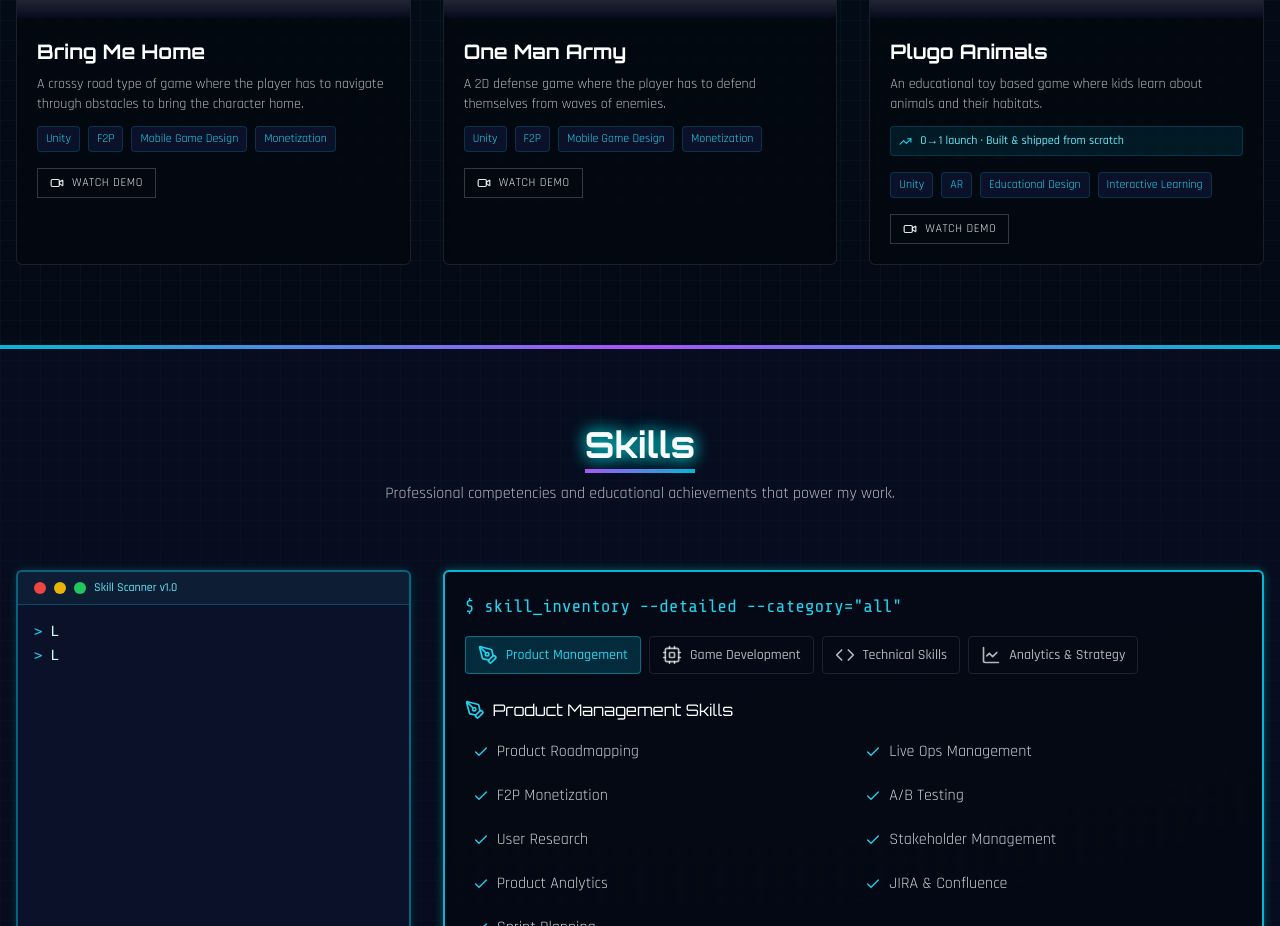
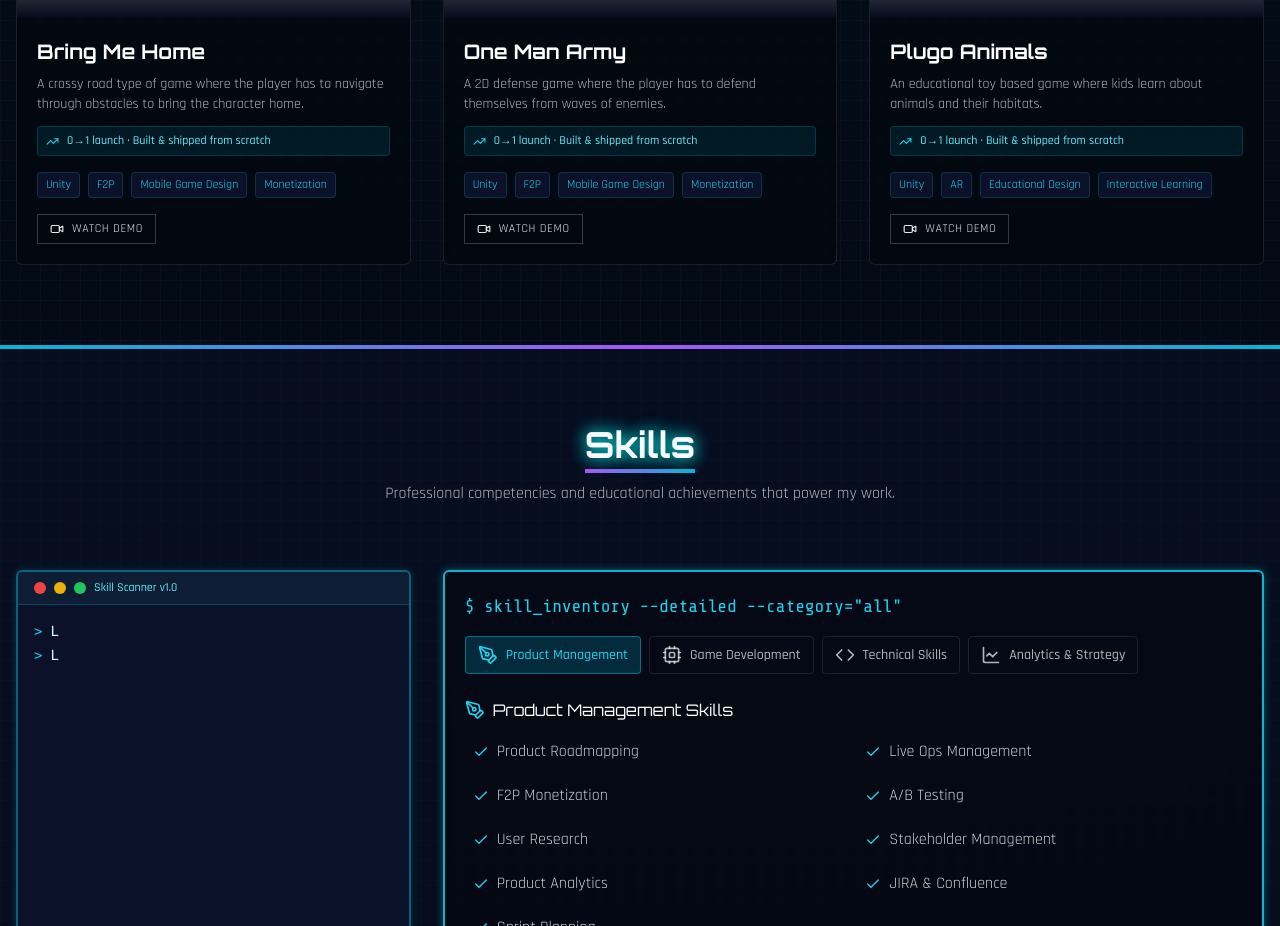
Before and after one commit to gamedev1991/portfolio, a React (Vite) app: page / in a window 1280 px wide. Shown: the part 5340-6266 px from the top of the page. Built offline with nearby package versions, Linux system fonts and the light colour scheme; grey boxes are pictures that could not be loaded.

Commit message:
Add 0→1 launch metric to Bring Me Home and One Man Army

```diff
--- a/src/components/Projects.tsx
+++ b/src/components/Projects.tsx
@@ -74,6 +74,7 @@ const projects: Project[] = [
     title: "Bring Me Home",
     company: "Nukebox Studios",
     description: "A crossy road type of game where the player has to navigate through obstacles to bring the character home.",
+    metric: "0→1 launch · Built & shipped from scratch",
     image: "/Images/BringMeHome-Thumbnail.png",
     technologies: ["Unity", "F2P", "Mobile Game Design", "Monetization"],
     videoUrl: "/Videos/BringMeHome.mp4"
@@ -82,6 +83,7 @@ const projects: Project[] = [
     title: "One Man Army",
     company: "Nukebox Studios",
     description: "A 2D defense game where the player has to defend themselves from waves of enemies.",
+    metric: "0→1 launch · Built & shipped from scratch",
     image: "/Images/OneManArmy-Thumbnail.png",
     technologies: ["Unity", "F2P", "Mobile Game Design", "Monetization"],
     videoUrl: "/Videos/OneManArmy.mp4"
```
